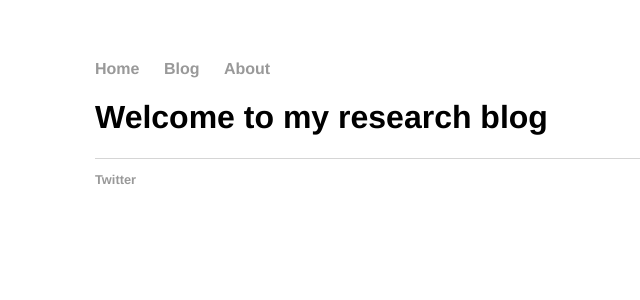
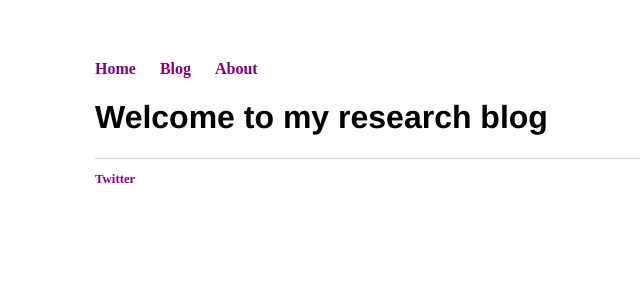
Before and after one commit to infosecanon/infosecanon.github.io, a Jekyll site: the page built from index.html, in a window 1280 px wide. Shown: the top 300 px of the page, without its empty margins (97-737 px from the left). Built offline with Jekyll 4.4.1, drawn with Linux system fonts in a browser that asks for light colours.

Commit message:
theme adjustment for fonts

```diff
--- a/css/main.css
+++ b/css/main.css
@@ -2,8 +2,16 @@
     margin: 60px auto;
     width: 70%;
 }
+
+@font-face { font-family: raleway-regular;
+			 src: url('../assets/Raleway-Regular.ttf'); }
+@font-face { font-family: montserrat-semibold;
+       src: url('../assets/Montserrat-SemiBold.ttf'); }
+h2 {
+	font-family: montserrat-semibold;
+}
+
 nav ul, footer ul {
-    font-family:'Helvetica', 'Arial', 'Sans-Serif';
     padding: 0px;
     list-style: none;
     font-weight: bold;
@@ -14,16 +22,18 @@
 }
 a {
     text-decoration: none;
-    color: #999;
+    color: #800080;
 }
 a:hover {
     text-decoration: underline;
 }
 h1 {
+	  font-family: montserrat-semibold;
     font-size: 2em;
     font-family:'Helvetica', 'Arial', 'Sans-Serif';
 }
 p {
+    font-family: raleway-regular;
     font-size: 1.2em;
     line-height: 1.4em;
     color: #333;
```
Also changed, not shown: assets/Montserrat-SemiBold.ttf (added), assets/Raleway-Regular.ttf (added).
